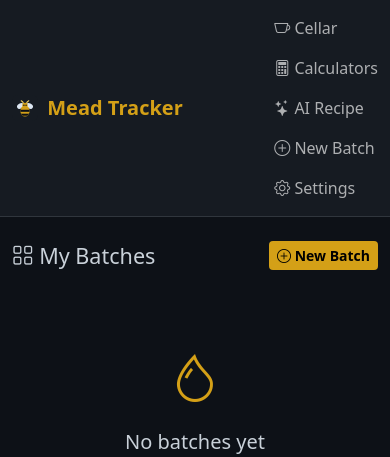
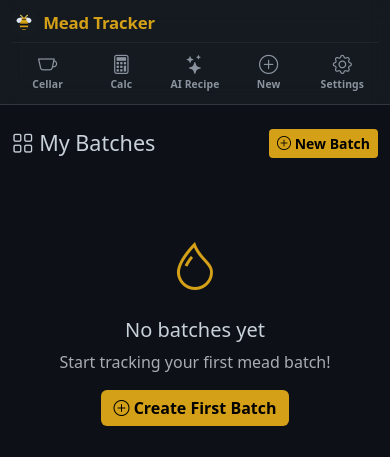
Before and after one commit to jcrabapple/mead-tracker, a Python web app: template templates/index.html in a window 390 px wide. Shown: the top 457 px of the page. Run offline with Jinja, Linux system fonts and the light colour scheme; the template is opened without the code that fills it, so the values that code supplies are empty.

Commit message:
Redesign header for mobile: compact sticky two-row nav
Replaces the navbar-expand-sm markup, whose non-collapsing .navbar-nav
stacked five links vertically below 576px and consumed ~25% of the
viewport. Mobile now gets a brand row plus a five-column icon/label tab
bar (105px total, down from ~530px in the reported screenshot), with an
active-tab pill, short labels where needed, and a sticky blurred header.
Also stops the Bottled/Drinking stat label wrapping mid-word at 320px.

```diff
--- a/templates/base.html
+++ b/templates/base.html
@@ -19,8 +19,65 @@
             --honey-dark: #8b6914;
         }
         body { background: #0d1117; color: #c9d1d9; }
-        .navbar { background: #161b22 !important; border-bottom: 1px solid #30363d; }
-        .navbar-brand { color: var(--honey) !important; font-weight: 700; }
+
+        /* ---- App header ---- */
+        .app-header {
+            position: sticky;
+            top: 0;
+            z-index: 1030;
+            background: rgba(22, 27, 34, 0.92);
+            backdrop-filter: blur(12px);
+            -webkit-backdrop-filter: blur(12px);
+            border-bottom: 1px solid #30363d;
+        }
+        .app-header-inner { display: flex; align-items: center; gap: 0.75rem; }
+        .app-brand {
+            display: flex; align-items: center; gap: 0.45rem;
+            color: var(--honey) !important; font-weight: 700;
+            font-size: 1.15rem; letter-spacing: -0.01em;
+            text-decoration: none; padding: 0.55rem 0;
+        }
+        .app-brand img { border-radius: 6px; display: block; }
+        .app-nav { display: flex; align-items: center; gap: 0.25rem; margin-left: auto; }
+        .app-nav-link {
+            display: flex; align-items: center; gap: 0.4rem;
+            padding: 0.45rem 0.7rem; border-radius: 8px;
+            color: #8b949e; font-size: 0.9rem; font-weight: 500;
+            text-decoration: none; white-space: nowrap;
+            transition: background-color 0.15s ease, color 0.15s ease;
+        }
+        .app-nav-link:hover { color: #e6edf3; background: #21262d; }
+        .app-nav-link.active { color: var(--honey); background: rgba(212, 160, 23, 0.12); }
+        .app-nav-link i { font-size: 1.05rem; line-height: 1; }
+
+        .app-nav-link span {
+            min-width: 0; overflow: hidden; text-overflow: ellipsis; max-width: 100%;
+        }
+        .lbl-short { display: none; }
+
+        @media (max-width: 575.98px) {
+            .app-header-inner {
+                flex-direction: column; align-items: stretch; gap: 0;
+                padding-top: env(safe-area-inset-top, 0px);
+            }
+            .app-brand { font-size: 1.05rem; padding: 0.6rem 0 0.45rem; }
+            .app-brand img { width: 24px; height: 24px; }
+            .app-nav {
+                margin-left: 0; gap: 0.15rem;
+                border-top: 1px solid #21262d;
+                padding: 0.3rem 0;
+            }
+            .app-nav-link {
+                flex: 1 1 0; flex-direction: column;
+                gap: 0.2rem; padding: 0.4rem 0.15rem;
+                font-size: 0.65rem; font-weight: 600;
+                letter-spacing: 0.01em; text-align: center;
+            }
+            .app-nav-link i { font-size: 1.2rem; }
+            .app-nav-link.active { background: rgba(212, 160, 23, 0.14); }
+            .lbl-long { display: none; }
+            .lbl-short { display: inline; }
+        }
         .card { background: #161b22; border: 1px solid #30363d; }
         .card-header { background: #1c2129; border-bottom: 1px solid #30363d; }
         .badge-planning { background: #6e7681; }
@@ -58,20 +115,31 @@
     {% block extra_head %}{% endblock %}
 </head>
 <body>
-    <nav class="navbar navbar-expand-sm">
-        <div class="container">
-            <a class="navbar-brand" href="/">
-                <img src="/static/favicon.svg?v=1" alt="" width="26" height="26" class="me-1" style="vertical-align:-6px;border-radius:6px;"> Mead Tracker
+    {% set p = request.path %}
+    <header class="app-header">
+        <div class="container app-header-inner">
+            <a class="app-brand" href="/">
+                <img src="/static/favicon.svg?v=1" alt="" width="26" height="26"> Mead Tracker
             </a>
-            <div class="navbar-nav ms-auto">
-                <a class="nav-link" href="/inventory"><i class="bi bi-cup"></i> Cellar</a>
-                <a class="nav-link" href="/tools"><i class="bi bi-calculator"></i> Calculators</a>
-                <a class="nav-link" href="/recipe/generate"><i class="bi bi-stars"></i> AI Recipe</a>
-                <a class="nav-link" href="/batch/new"><i class="bi bi-plus-circle"></i> New Batch</a>
-                <a class="nav-link" href="/settings"><i class="bi bi-gear"></i> Settings</a>
-            </div>
+            <nav class="app-nav" aria-label="Main">
+                <a class="app-nav-link{% if p.startswith('/inventory') %} active{% endif %}" href="/inventory"{% if p.startswith('/inventory') %} aria-current="page"{% endif %}>
+                    <i class="bi bi-cup" aria-hidden="true"></i><span>Cellar</span>
+                </a>
+                <a class="app-nav-link{% if p.startswith('/tools') %} active{% endif %}" href="/tools"{% if p.startswith('/tools') %} aria-current="page"{% endif %}>
+                    <i class="bi bi-calculator" aria-hidden="true"></i><span><span class="lbl-long">Calculators</span><span class="lbl-short">Calc</span></span>
+                </a>
+                <a class="app-nav-link{% if p.startswith('/recipe') %} active{% endif %}" href="/recipe/generate"{% if p.startswith('/recipe') %} aria-current="page"{% endif %}>
+                    <i class="bi bi-stars" aria-hidden="true"></i><span>AI Recipe</span>
+                </a>
+                <a class="app-nav-link{% if p == '/batch/new' %} active{% endif %}" href="/batch/new"{% if p == '/batch/new' %} aria-current="page"{% endif %}>
+                    <i class="bi bi-plus-circle" aria-hidden="true"></i><span><span class="lbl-long">New Batch</span><span class="lbl-short">New</span></span>
+                </a>
+                <a class="app-nav-link{% if p.startswith('/settings') %} active{% endif %}" href="/settings"{% if p.startswith('/settings') %} aria-current="page"{% endif %}>
+                    <i class="bi bi-gear" aria-hidden="true"></i><span>Settings</span>
+                </a>
+            </nav>
         </div>
-    </nav>
+    </header>
 
     <main class="container py-4">
         {% with messages = get_flashed_messages(with_categories=true) %}
--- a/templates/index.html
+++ b/templates/index.html
@@ -28,7 +28,7 @@
     <div class="col-6 col-md-3">
         <div class="card stat-card">
             <div class="stat-value">{{ batches|selectattr('status','equalto','bottled')|list|length + batches|selectattr('status','equalto','drinking')|list|length }}</div>
-            <div class="stat-label">Bottled/Drinking</div>
+            <div class="stat-label">Bottled/<wbr>Drinking</div>
         </div>
     </div>
     <div class="col-6 col-md-3">
```
